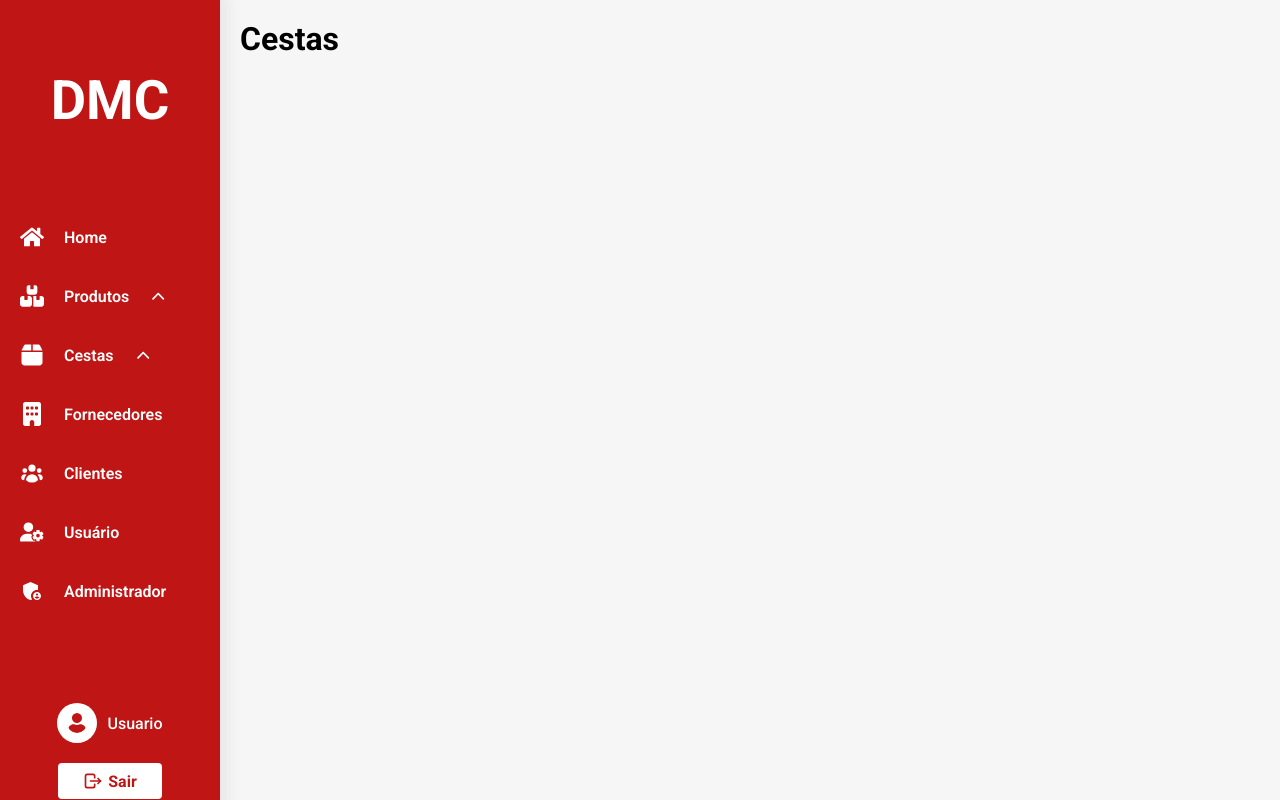
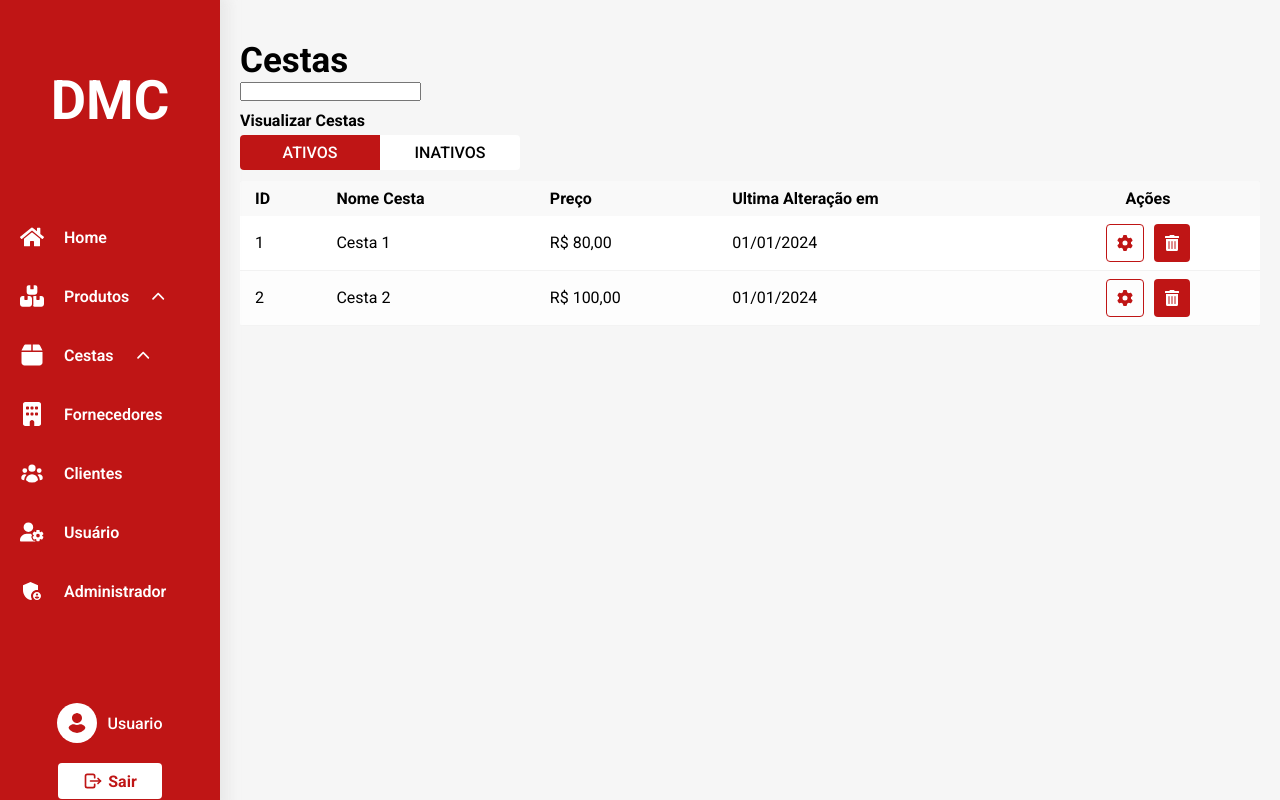
Before and after one commit to MatheusFelipe-UNI/PI-III-CestasBasicas, a React (Vite) app in the folder client/: page /cestas in a window 1280 px wide. Built offline with nearby package versions, Linux system fonts and the light colour scheme.

Commit message:
feat(client/Pages): adiciona páginas de Cestas e Cestas Vendas

```diff
--- /dev/null
+++ b/client/src/Components/MainPage/Cestas/CestasMain.jsx
@@ -0,0 +1,72 @@
+import TableDefault from "../../Table/TableDefault/TableDefault";
+import { ViewStatusBar } from "../../ViewStatusBar/ViewStatusBar";
+import { FaGear as IconConfig } from "react-icons/fa6";
+import { FaTrashAlt as IconDel } from "react-icons/fa";
+
+export function CestasMain() {
+   const fieldCollection = [
+      "ID",
+      "Nome Cesta",
+      "Preço",
+      "Ultima Alteração em"
+   ];
+
+   const fieldsExcludes = "itens_cesta";
+
+   const tempDataCollection = [
+      {
+         id: 1,
+         nome_cesta: "Cesta 1",
+         preco: "R$ 80,00",
+         itens_cesta: [
+            {
+               id: 1,
+               nome_item: "Arroz"
+            }
+         ],
+         updated_at: "01/01/2024"
+      },
+      {
+         id: 2,
+         nome_cesta: "Cesta 2",
+         preco: "R$ 100,00",
+         itens_cesta: [
+            {
+               id: 2,
+               nome_item: "Arroz"
+            }
+         ],
+         updated_at: "01/01/2024"
+      },
+   ]
+
+   const buttonCollection = [
+      {
+         id: 1,
+         infoView: <IconConfig/>,
+         className: "subBtn",
+         toolTipsText: "Visualizar Detalhes",
+         handleAction: () => null
+      },
+      {
+         id: 2,
+         infoView: <IconDel/>,
+         className: "delBtn",
+         toolTipsText: "Inativar",
+         handleAction: () => null
+      }
+   ]
+
+   return(
+      <>
+         <div><input type="text" /></div>
+         <ViewStatusBar viewName="Cestas"/>
+         <TableDefault
+            fieldCollection={fieldCollection}
+            dataCollection={tempDataCollection}
+            fieldsExcludes={fieldsExcludes}
+            btnCollection={buttonCollection}
+         />
+      </>
+   )
+}
--- /dev/null
+++ b/client/src/Components/MainPage/CestasVendas/CestasVendasMain.jsx
@@ -0,0 +1,45 @@
+import { NavLink, Outlet } from "react-router";
+import styles from "./CestasVendasMain.module.css";
+
+export function CestasVendasMain() {
+   return(
+      <div>
+         <div className={styles.subnavCollection}>
+            <NavLink
+               to="/cestas/vendas"
+               className={({isActive}) => isActive ? styles.active : ""}
+               end
+            >
+               Cadastro de Vendas de Cestas
+            </NavLink>
+
+            <NavLink
+               to="pendentes"
+               className={({isActive}) => isActive ? styles.active : ""}
+               end
+            >
+               Vendas Pendentes
+            </NavLink>
+
+            <NavLink
+               to="concluidas"
+               className={({isActive}) => isActive ? styles.active : ""}
+               end
+            >
+               Vendas Concluídas
+            </NavLink>
+
+            <NavLink
+               to="canceladas"
+               className={({isActive}) => isActive ? styles.active : ""}
+               end
+            >
+               Vendas Canceladas
+            </NavLink>
+         </div>
+         <article className={styles.cestasVendasMainContainer} style={{border: "1px solid var(--colorPrim)"}}>
+            <Outlet/>
+         </article>
+      </div>
+   )
+}
--- /dev/null
+++ b/client/src/Components/MainPage/CestasVendas/CestasVendasMain.module.css
@@ -0,0 +1,26 @@
+.subnavCollection {
+   display: flex;
+   align-items: end;
+   gap: 10px;
+   margin-top: 1em;
+}
+
+.subnavCollection a {
+   background-color: var(--colorPrim);
+   color: white;
+   padding: 10px 10px;
+   border-radius: var(--fixBorderRadius) var(--fixBorderRadius) 0 0;
+   font-weight: 500;
+   user-select: none;
+   transition: .3s ease background;
+}
+
+.subnavCollection a.active {
+   padding-bottom: 20px;
+   background-color: var(--colorPrimDark);
+}
+
+
+.cestasVendasMainContainer {
+   padding: 10px 15px;
+}
--- a/client/src/Components/Table/ButtonTable/ButtonTable.module.css
+++ b/client/src/Components/Table/ButtonTable/ButtonTable.module.css
@@ -12,8 +12,14 @@ button.delBtn { background-color: var(--colorRed); }
 button.restoreBtn { background-color: var(--colorYellow); }
 
 button.subBtn {
-    background-color: var(--colorBright);
-    color: var(--colorSec);
+    border: 1px solid var(--colorPrim);
+    color: var(--colorPrim);
+    background-color: transparent;
+}
+button.subBtn:hover {
+    background-color: var(--colorPrimDark);
+    color: white;
+    border-color: var(--colorPrimDark);
 }
 
 button.greenBtn {
--- a/client/src/Pages/Cestas/Cestas.jsx
+++ b/client/src/Pages/Cestas/Cestas.jsx
@@ -1,5 +1,10 @@
+import { Outlet } from "react-router";
+import MainLayout from "../../Components/layout/MainLayout";
+
 export function Cestas() {
    return(
-      <h1>Cestas</h1>
+      <MainLayout title={"Cestas"}>
+         <Outlet/>
+      </MainLayout>
    )
 }
--- a/client/src/Pages/Cestas/CestasVendas.jsx
+++ b/client/src/Pages/Cestas/CestasVendas.jsx
@@ -1,5 +1,10 @@
+import { Outlet } from "react-router";
+import MainLayout from "../../Components/layout/MainLayout";
+
 export function CestasVendas(){
    return (
-      <h1>Vendas de Cestas</h1>
+      <MainLayout title={"Vendas de Cestas"}>
+         <Outlet/>
+      </MainLayout>
    )
 }
--- a/client/src/main.jsx
+++ b/client/src/main.jsx
@@ -22,6 +22,8 @@ import { LotesProdutos } from './Pages/LotesProdutos/LotesProdutos.jsx';
 import { ProdutosEntradaMain } from './Components/MainPage/ProdutosEntrada/ProdutosEntradaMain.jsx';
 import { FornecedoresMain } from './Components/MainPage/Fornecedores/FornecedoresMain.jsx';
 import { ClientesMain } from './Components/MainPage/Clientes/ClientesMain.jsx';
+import { CestasMain } from './Components/MainPage/Cestas/CestasMain.jsx';
+import { CestasVendasMain } from './Components/MainPage/CestasVendas/CestasVendasMain.jsx';
 
 const router = createBrowserRouter([
   {
@@ -71,7 +73,7 @@ const router = createBrowserRouter([
         children: [
           {
             index: true,
-            element: <h1>Cestas Main</h1>
+            element: <CestasMain/>
           }
         ]
       },
@@ -80,8 +82,25 @@ const router = createBrowserRouter([
         element: <CestasVendas/>,
         children: [
           {
-            index: true,
-            element: <h1>Cestas vendas main</h1>
+            element: <CestasVendasMain/>,
+            children: [
+              {
+                index: true,
+                element: <h2>Cadastro de cestas</h2>
+              },
+              {
+                path: "pendentes",
+                element: <h2>Vendas Pendentes</h2>
+              },
+              {
+                path: "concluidas",
+                element: <h2>Vendas Concluídas</h2>
+              },
+              {
+                path: "canceladas",
+                element: <h2>Vendas Canceladas</h2>
+              }
+            ]
           }
         ]
       },
```
